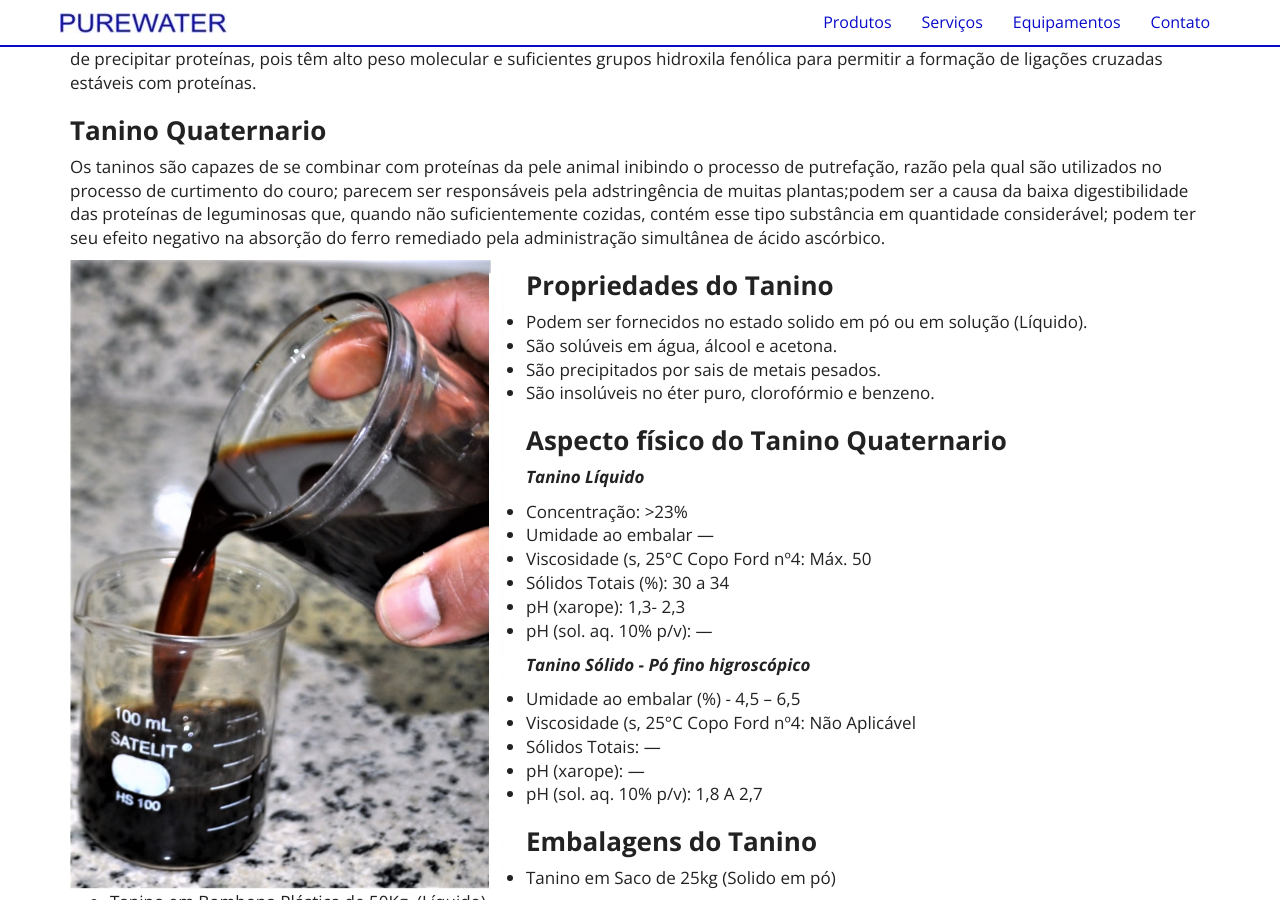
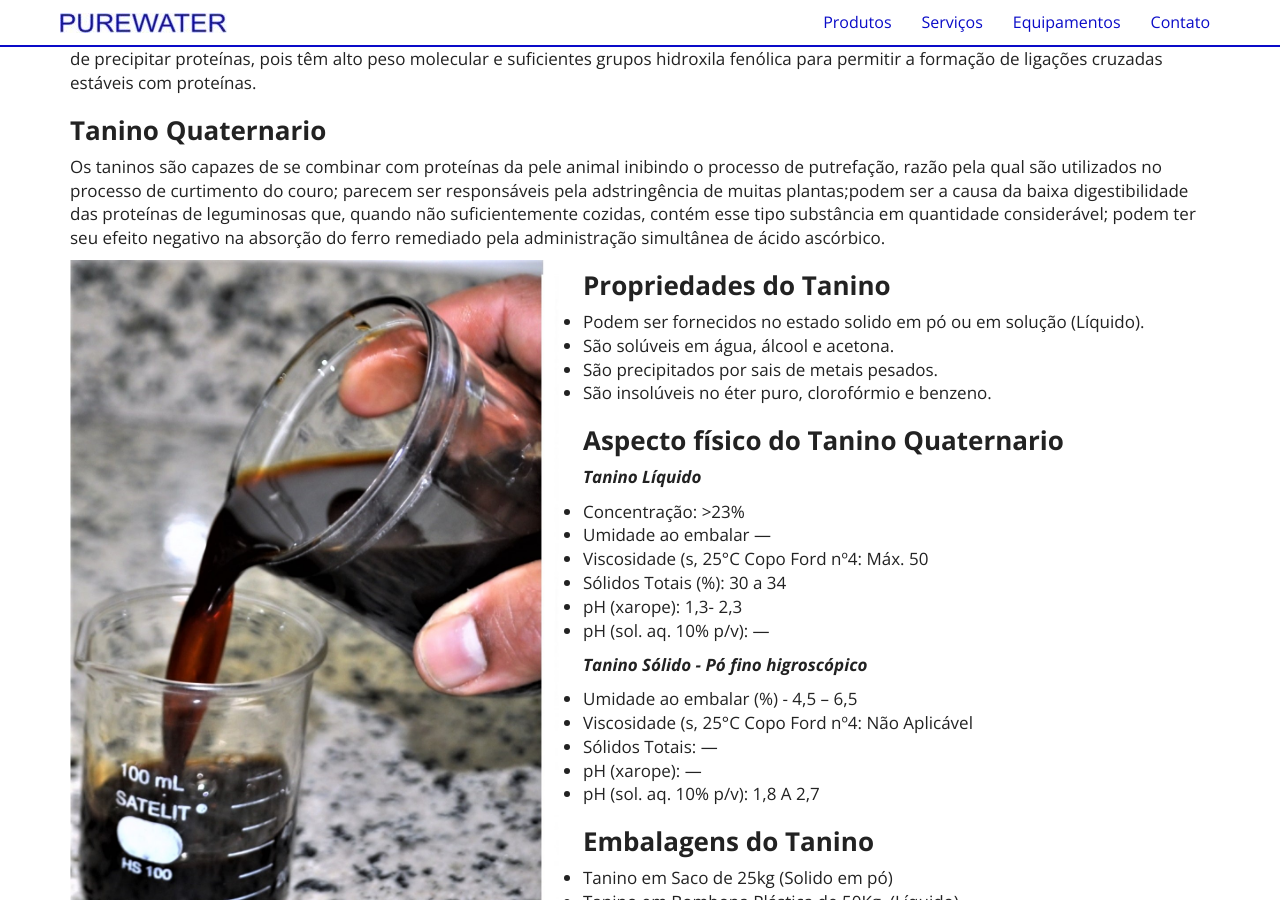
Before and after one commit to purewaterefluentes/purewaterefluentes.github.io, a Jekyll site: the page built from produtos/tanino-vegetal.md, in a window 1280 px wide and 900 px high, scrolled down 756 px. Built offline with Jekyll 4.4.1, drawn with Linux system fonts in a browser that asks for light colours; nearby versions of some CDN libraries; library files that are not in the unit come from our copies.

Commit message:
Update tanino-vegetal.md

```diff
--- a/produtos/tanino-vegetal.md
+++ b/produtos/tanino-vegetal.md
@@ -27,7 +27,7 @@
 parecem ser responsáveis pela adstringência de muitas plantas;podem ser a causa da baixa digestibilidade das proteínas de leguminosas que, quando não suficientemente cozidas, contém esse tipo substância em quantidade considerável;
 podem ter seu efeito negativo na absorção do ferro remediado pela administração simultânea de ácido ascórbico.
 
-<img class="img-responsive pull-left" style="max-width: 40%;" src="../../website/images/pequeno/AQUAFLOC-SL TAN.JPG" alt="Tanino Vegetal Quaternário">
+<img class="img-responsive pull-left" style="max-width: 45%;" src="../../website/images/pequeno/AQUAFLOC-SL TAN.JPG" alt="Tanino Vegetal Quaternário">
 
 
 ### **Propriedades do Tanino**
```
